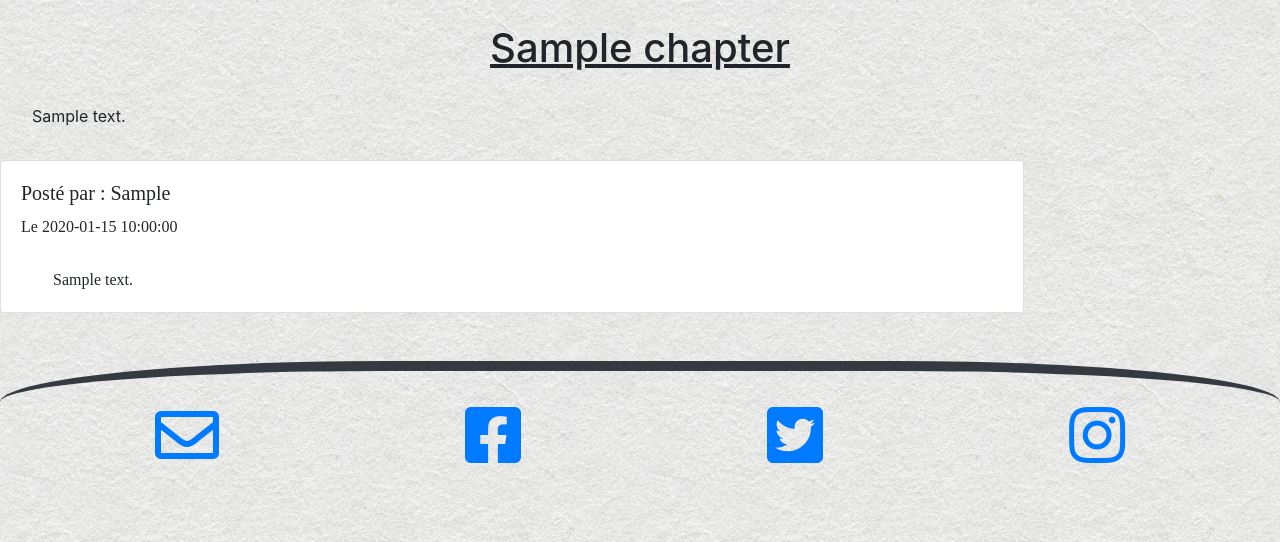
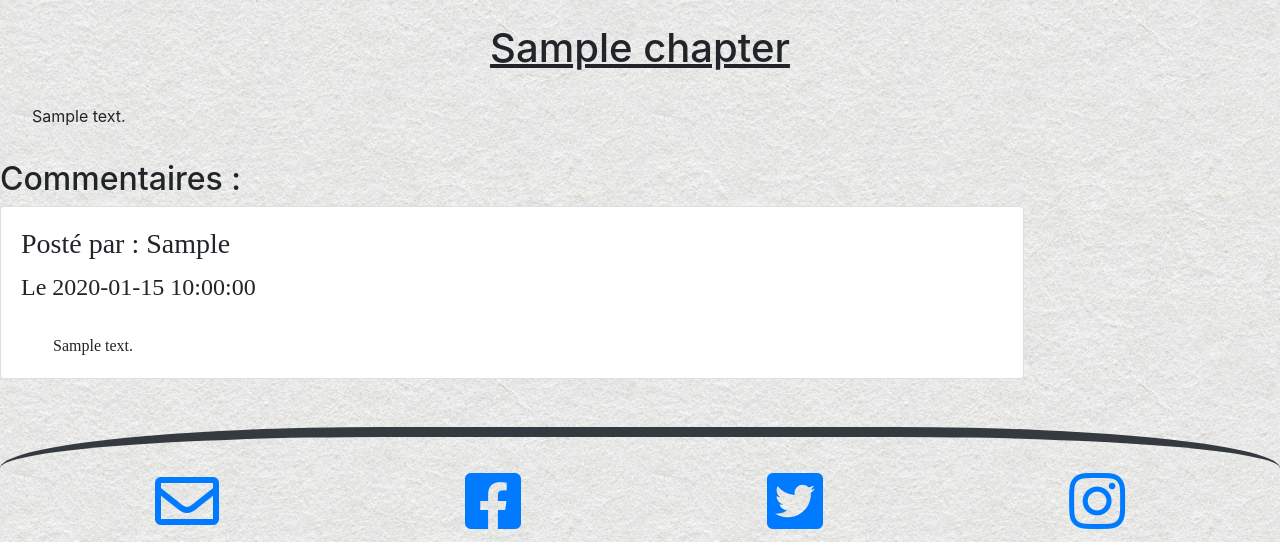
Before and after one commit to valentinantoin/Blog-Jean-Forteroche, a PHP site: template src/views/chapter.twig in a window 1280 px wide. Shown: the part 56-598 px from the top of the page. Run offline with PHP 8.4, Linux system fonts and the light colour scheme; the template is opened without the code that fills it: most values are stand-ins (such as "Sample title", 1, 10 or a date in 2020); some libraries are stand-ins or nearby versions; some web fonts are replaced.

Commit message:
Add modify and delete chapter function

```diff
--- a/src/views/chapter.twig
+++ b/src/views/chapter.twig
@@ -12,6 +12,13 @@
 
         <p>{{ chapter.content | nl2br}}</p>
 
+        {% if session.admin is defined %}
+
+            <a class="controls" href="https://jeanforteroche.valentin-antoin.fr/index.php?acces=modchap&id={{ chapter.id }}">Modifier ce chapitre.</a>
+            <a class="controls" href="https://jeanforteroche.valentin-antoin.fr/index.php?acces=delchap&id={{ chapter.id }}">Supprimer ce chapitre.</a>
+
+        {% endif %}
+
     </div>
 
 
@@ -20,20 +27,24 @@
 
 {% block comments %}
 
+    <h2>Commentaires : </h2>
+
     {% for comment in comments %}
 
         <div class="card">
             <div class="card-body">
-                <h5 class="card-title">Posté par : {{ comment.user_pseudo }}</h5>
-                <h6 class="card-text">Le {{ comment.creation_date_fr }}</h6>
+                <h3 class="card-title">Posté par : {{ comment.user_pseudo }}</h3>
+                <h4 class="card-text">Le {{ comment.creation_date_fr }}</h4>
                 <p class="card-text">{{ comment.content }}</p>
+
+                {% if session.pseudo is defined %}
+
+                    <a href="https://jeanforteroche.valentin-antoin.fr/index.php?acces=reportcom&id={{ comment.id }}">Signaler ce commentaire.</a>
+
+                {% endif %}
+
             </div>
 
-            {% if session.pseudo is defined %}
-
-                <a href="https://jeanforteroche.valentin-antoin.fr/index.php?acces=reportcom&id={{ comment.id }}">Signaler ce commentaire.</a>
-
-            {% endif %}
         </div>
 
     {% endfor %}
```
